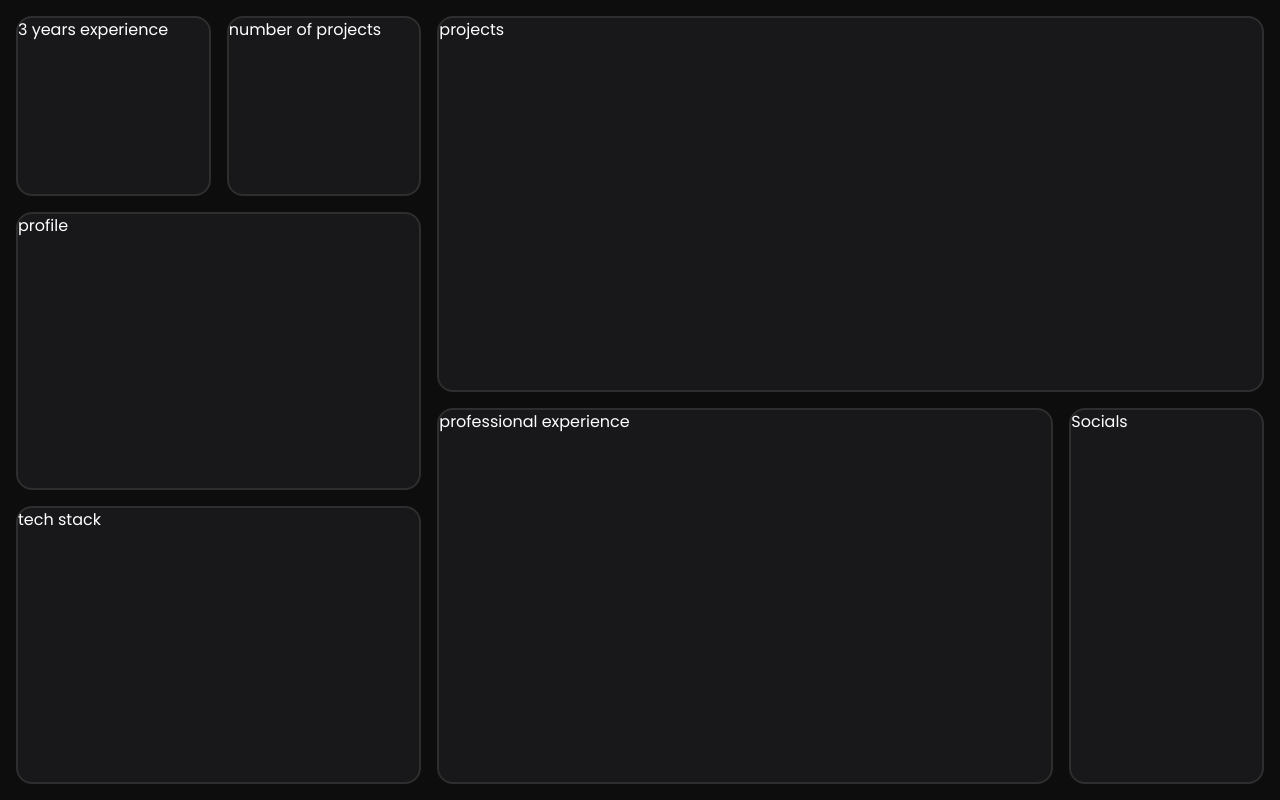
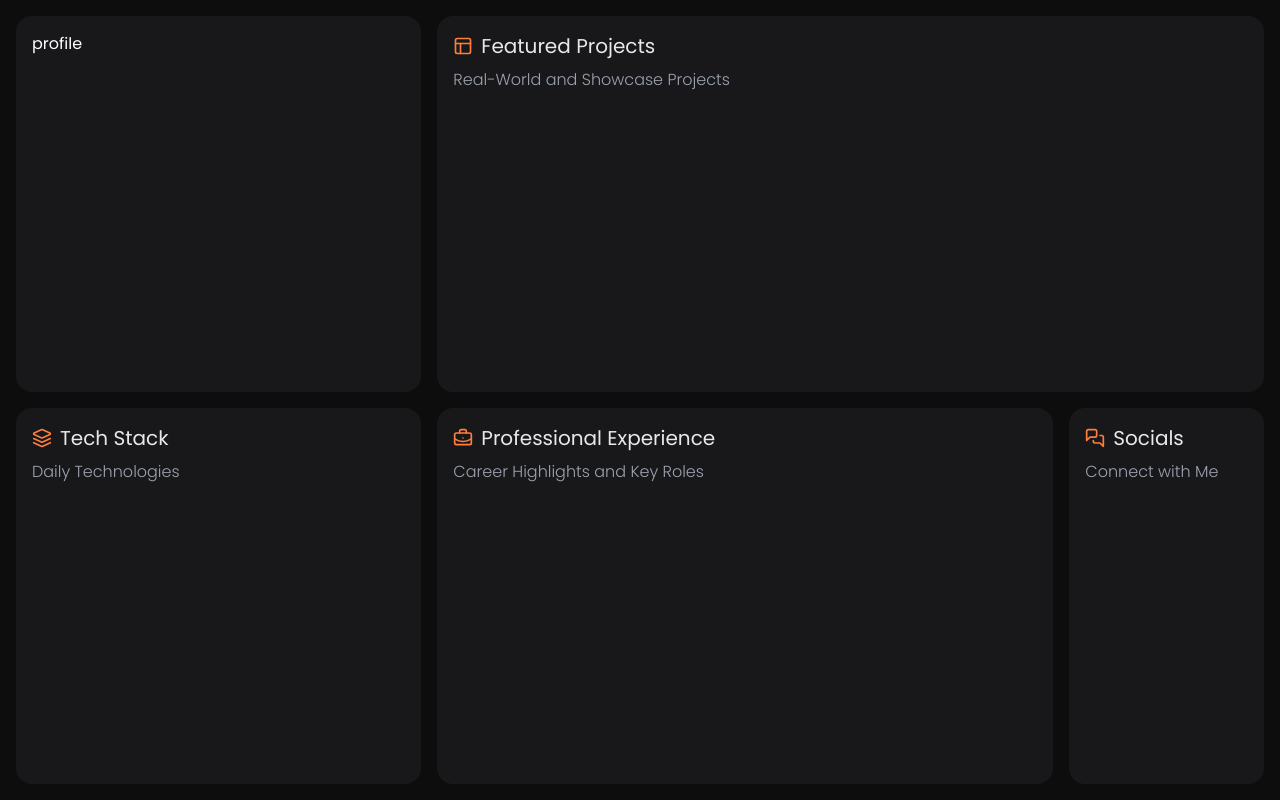
Before and after one commit to jeffsabarman/personal-website-bento, an Astro site: page / in a window 1280 px wide. Built offline with nearby package versions, Linux system fonts and the light colour scheme; Astro itself is replaced by a stand-in of ours.

Commit message:
handle card and card title styling?

```diff
--- a/src/components/ExperienceYears.astro
+++ b/src/components/ExperienceYears.astro
@@ -1,7 +1,12 @@
+---
+import StyledNumber from "./shared/StyledNumber.astro";
+import StyledPill from "./shared/StyledPill.astro";
+import { FlaskConical } from "lucide-react";
 ---
 
----
-
-<div>
-  <p class="text-white">3 years experience</p>
+<div class="flex justify-center items-center h-full">
+  <div class="flex flex-col space-y-4 w-full">
+    <StyledNumber>3</StyledNumber>
+    <StyledPill label="Years of Experience" Icon={FlaskConical} />
+  </div>
 </div>
--- a/src/components/Experiences.astro
+++ b/src/components/Experiences.astro
@@ -1,7 +1,14 @@
+---
+import TitleCard from "./shared/TitleCard.astro";
+import { BriefcaseBusiness } from "lucide-react";
 ---
 
----
-
-<div>
-  <p class="text-white">professional experience</p>
+<div class="flex flex-col">
+  <div>
+    <TitleCard
+      Icon={BriefcaseBusiness}
+      title="Professional Experience"
+      subtitle="Career Highlights and Key Roles"
+    />
+  </div>
 </div>
--- a/src/components/NumberOfProjects.astro
+++ b/src/components/NumberOfProjects.astro
@@ -1,7 +1,12 @@
+---
+import StyledNumber from "./shared/StyledNumber.astro";
+import StyledPill from "./shared/StyledPill.astro";
+import { PanelsTopLeft } from "lucide-react";
 ---
 
----
-
-<div>
-  <p class="text-white">number of projects</p>
+<div class="flex justify-center items-center h-full">
+  <div class="flex flex-col space-y-4 w-full">
+    <StyledNumber>5</StyledNumber>
+    <StyledPill label="Projects" Icon={PanelsTopLeft} />
+  </div>
 </div>
--- a/src/components/Projects.astro
+++ b/src/components/Projects.astro
@@ -1,7 +1,14 @@
+---
+import TitleCard from "./shared/TitleCard.astro";
+import { PanelsTopLeft } from "lucide-react";
 ---
 
----
-
-<div>
-  <p class="text-white">projects</p>
+<div class="flex flex-col">
+  <div>
+    <TitleCard
+      Icon={PanelsTopLeft}
+      title="Featured Projects"
+      subtitle="Real-World and Showcase Projects"
+    />
+  </div>
 </div>
--- a/src/components/Socials.astro
+++ b/src/components/Socials.astro
@@ -1,7 +1,14 @@
+---
+import TitleCard from "./shared/TitleCard.astro";
+import { MessagesSquare } from "lucide-react";
 ---
 
----
-
-<div>
-  <p class="text-white">Socials</p>
+<div class="flex flex-col">
+  <div>
+    <TitleCard
+      Icon={MessagesSquare}
+      title="Socials"
+      subtitle="Connect with Me"
+    />
+  </div>
 </div>
--- a/src/components/TechStack.astro
+++ b/src/components/TechStack.astro
@@ -1,7 +1,10 @@
+---
+import { Layers } from "lucide-react";
+import TitleCard from "./shared/TitleCard.astro";
 ---
 
----
-
-<div>
-  <p class="text-white">tech stack</p>
+<div class="flex flex-col">
+  <div>
+    <TitleCard Icon={Layers} title="Tech Stack" subtitle="Daily Technologies" />
+  </div>
 </div>
--- a/src/components/shared/CardContainer.astro
+++ b/src/components/shared/CardContainer.astro
@@ -2,6 +2,6 @@
 
 ---
 
-<div class="bg-card border-border border-2 rounded-2xl h-full">
+<div class="bg-card border-border border-0 rounded-2xl h-full p-4">
   <slot />
 </div>
--- /dev/null
+++ b/src/components/shared/StyledNumber.astro
@@ -0,0 +1,23 @@
+---
+interface Props {
+  isHidePlus?: boolean;
+}
+const { isHidePlus } = Astro.props;
+---
+
+<div class="flex justify-center space-x-1">
+  <p
+    class="text-[6rem] leading-none font-medium bg-gradient-to-t from-[#505050] to-[#C6C6C6] bg-clip-text text-transparent"
+  >
+    <slot />
+  </p>
+  {
+    isHidePlus ? null : (
+      <div class="flex items-center">
+        <p class="text-[3rem] leading-none font-medium bg-gradient-to-t from-[#5C5049] to-[#FF7F3E] bg-clip-text text-transparent">
+          +
+        </p>
+      </div>
+    )
+  }
+</div>
--- /dev/null
+++ b/src/components/shared/StyledPill.astro
@@ -0,0 +1,21 @@
+---
+import type { LucideProps } from "lucide-react";
+
+interface Props {
+  label: string;
+  Icon: React.ForwardRefExoticComponent<
+    Omit<LucideProps, "ref"> & React.RefAttributes<SVGSVGElement>
+  >;
+}
+
+const { label, Icon } = Astro.props;
+---
+
+<div class="bg-[#282829] rounded-full py-2 px-6 flex justify-center space-x-2">
+  <div class="flex items-center">
+    <Icon color="hsl(var(--primary))" size={18} />
+  </div>
+  <div>
+    <p class="text-sm">{label}</p>
+  </div>
+</div>
--- /dev/null
+++ b/src/components/shared/TitleCard.astro
@@ -0,0 +1,30 @@
+---
+import type { LucideProps } from "lucide-react";
+
+interface Props {
+  Icon: React.ForwardRefExoticComponent<
+    Omit<LucideProps, "ref"> & React.RefAttributes<SVGSVGElement>
+  >;
+  title: string;
+  subtitle?: string;
+}
+const { Icon, title, subtitle } = Astro.props;
+---
+
+<div class="flex flex-col space-y-2">
+  <div class="flex space-x-2">
+    <div class="flex items-center">
+      <Icon color="hsl(var(--primary))" size={20} />
+    </div>
+    <div>
+      <h1 class="text-xl">{title}</h1>
+    </div>
+  </div>
+  {
+    subtitle ? (
+      <div>
+        <p class="text-gray-400 font-light">{subtitle}</p>
+      </div>
+    ) : null
+  }
+</div>
--- a/src/pages/index.astro
+++ b/src/pages/index.astro
@@ -25,7 +25,7 @@ import Socials from "@/components/Socials.astro";
   </head>
   <body class="bg-background">
     <div class="grid grid-cols-6 grid-rows-8 gap-4 p-4 h-screen">
-      <div class="row-span-2">
+      <!-- <div class="row-span-2">
         <CardContainer>
           <ExperienceYears />
         </CardContainer>
@@ -34,13 +34,13 @@ import Socials from "@/components/Socials.astro";
         <CardContainer>
           <NumberOfProjects />
         </CardContainer>
-      </div>
-      <div class="col-span-2 row-span-3 col-start-1 row-start-3">
+      </div> -->
+      <div class="col-span-2 row-span-4 col-start-1">
         <CardContainer>
           <Profile />
         </CardContainer>
       </div>
-      <div class="col-span-2 row-span-3 col-start-1 row-start-6">
+      <div class="col-span-2 row-span-4 col-start-1 row-start-5">
         <CardContainer>
           <TechStack />
         </CardContainer>
--- a/src/styles/globals.css
+++ b/src/styles/globals.css
@@ -5,12 +5,12 @@
 @layer base {
   :root {
     --background: 0 0% 5%; /* #0E0E0E */
-    --foreground: 222.2 84% 4.9%;
+    --foreground: 0 0% 91%; /* #e7e7e7 */
     --card: 240 4% 10%; /* #19191b */
     --card-foreground: 222.2 84% 4.9%;
     --popover: 0 0% 100%;
     --popover-foreground: 222.2 84% 4.9%;
-    --primary: 222.2 47.4% 11.2%;
+    --primary: 20 100% 62%; /* #FF7F3E */
     --primary-foreground: 210 40% 98%;
     --secondary: 210 40% 96.1%;
     --secondary-foreground: 222.2 47.4% 11.2%;
```
